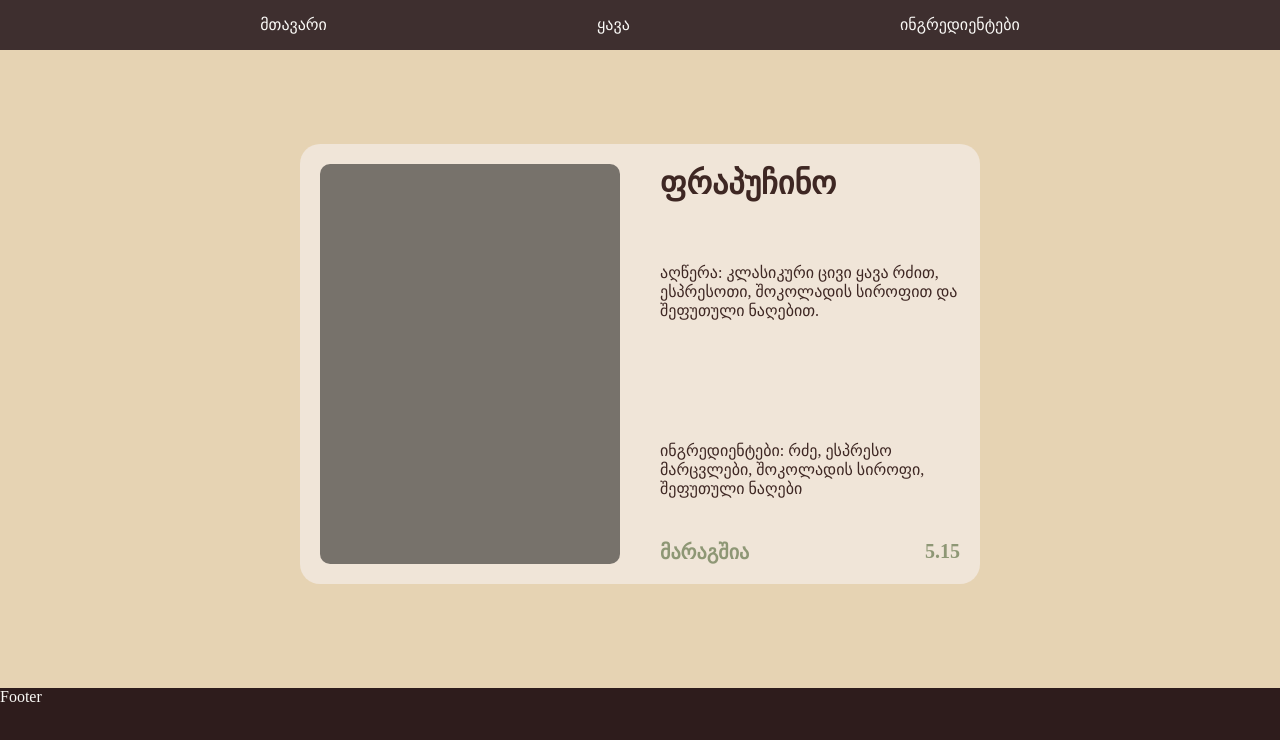
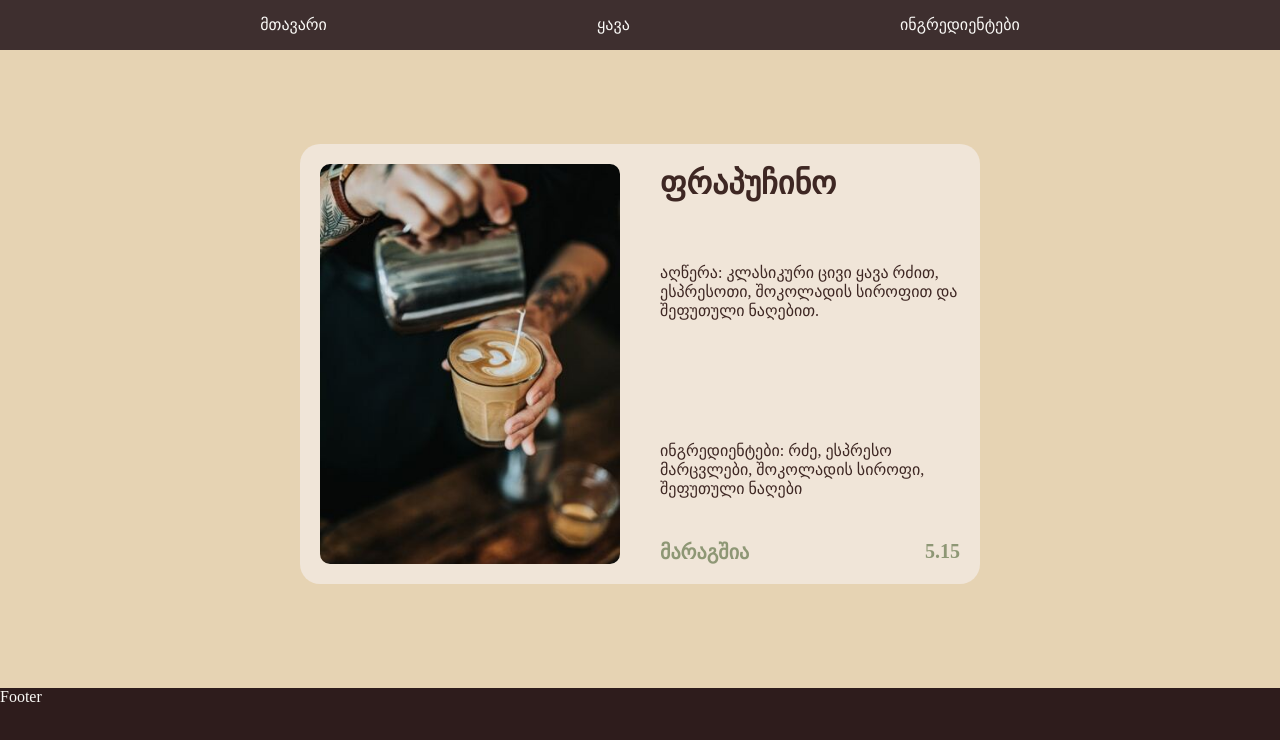
Before and after one commit to Kattar1n/craft-coffee-shop, a React (Vite) app: page /coffee/c1 in a window 1280 px wide. Shown: the top 740 px of the page. Built offline with nearby package versions, Linux system fonts and the light colour scheme; data requests are answered from the project's data file.

Commit message:
Update CoffeeDetailCard.jsx

```diff
--- a/front-end/src/components/CoffeeDetailCard.jsx
+++ b/front-end/src/components/CoffeeDetailCard.jsx
@@ -1,6 +1,7 @@
 import React, { useEffect, useState } from 'react'
 import { Link } from 'react-router'
 import styled from 'styled-components'
+import cardImage from '../assets/coffeeDetail.jpg'
 
 const StyledLink = styled(Link)`
 color: #3E2723;
@@ -26,6 +27,10 @@
   width: 300px;
   background: rgba(0, 0, 0, 0.5);
   border-radius: 10px;
+  background-image: url(${cardImage});
+  background-position: center;
+  background-repeat: no-repeat;
+  background-size: cover;
 `
 const StyledCoffeeInformation = styled.div`
   width: 300px;
```
